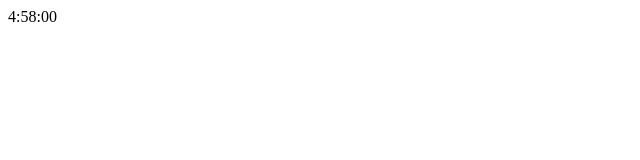
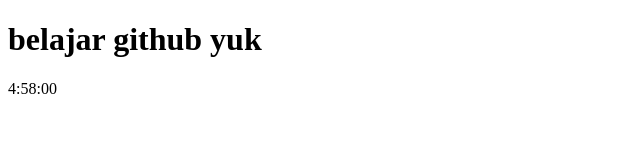
Before and after one commit to kartikaVina13/kartikaVina13.github.io, a plain HTML site: page index.html in a window 1280 px wide. Shown: the whole page, without its empty margins (0-640 px from the left). Drawn offline with Linux system fonts and the light colour scheme.

Commit message:
Belajar github
yuk belajar

```diff
--- a/index.html
+++ b/index.html
@@ -1,6 +1,7 @@
 <!DOCTYPE html>
 <html>
 <head>
+<h1>belajar github yuk</h1>
 <script>
 function startTime() {
     var today=new Date();
```
